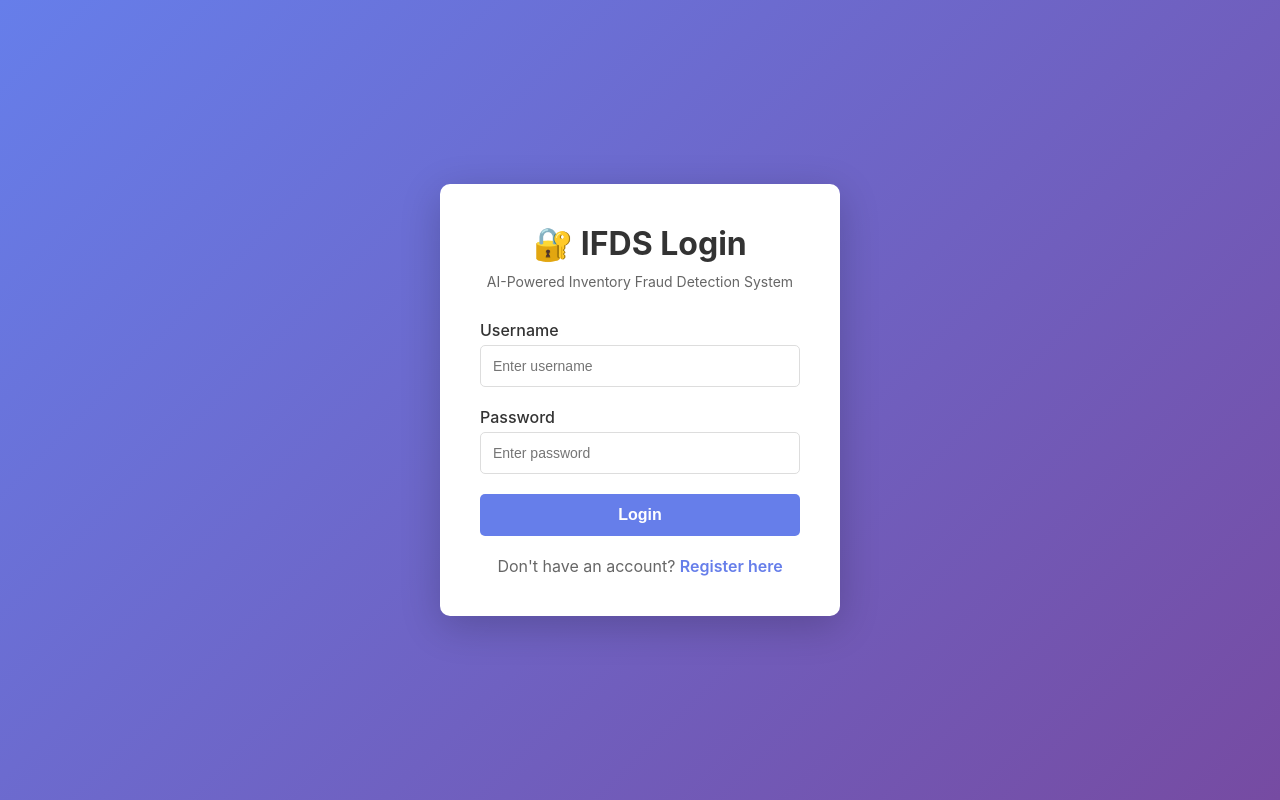
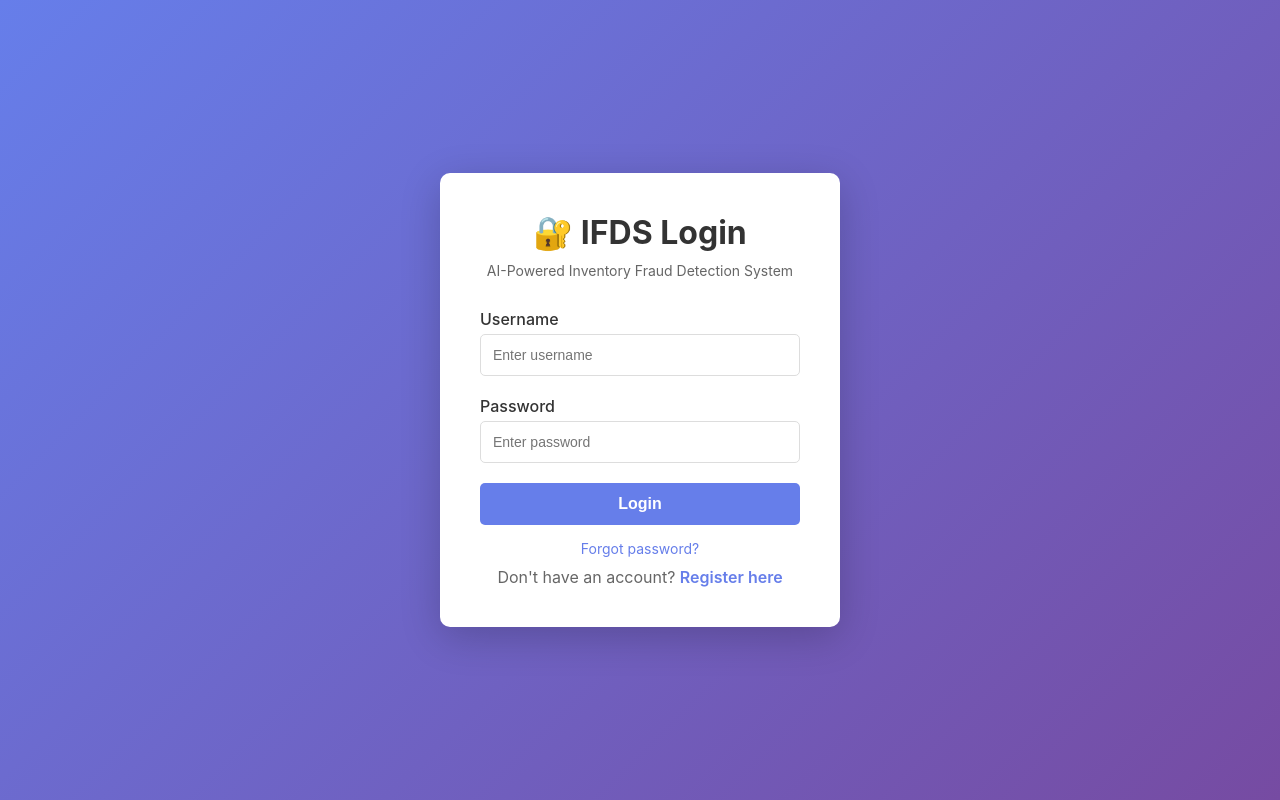
Before and after one commit to naddyy08/ifds-frontend, a React (Create React App) app: page /login in a window 1280 px wide. Built offline with nearby package versions, Linux system fonts and the light colour scheme; no server answers.

Commit message:
Add forgot password feature

```diff
--- a/src/pages/login.js
+++ b/src/pages/login.js
@@ -35,6 +35,18 @@ function Login() {
     } finally {
       setLoading(false);
     }
+  };
+
+  const handleForgotPassword = (e) => {
+    e.preventDefault();
+    alert(
+      '🔐 Password Reset\n\n' +
+      'Please contact your system administrator to reset your password.\n\n' +
+      'Admin Contact:\n' +
+      '📧 Email: admin@ifds.com\n' +
+      '📞 Phone: +60 12-345-6789\n\n' +
+      'Your administrator will verify your identity and reset your password securely.'
+    );
   };
 
   return (
@@ -77,7 +89,21 @@ function Login() {
           </button>
         </form>
 
-        <p style={{ textAlign: 'center', marginTop: '20px', color: '#666' }}>
+        <p style={{ textAlign: 'center', marginTop: '15px', fontSize: '14px' }}>
+          <a
+            href="#"
+            onClick={handleForgotPassword}
+            style={{
+              color: '#667eea',
+              textDecoration: 'none',
+              cursor: 'pointer'
+            }}
+          >
+            Forgot password?
+          </a>
+        </p>
+
+        <p style={{ textAlign: 'center', marginTop: '10px', color: '#666' }}>
           Don't have an account?{' '}
           <Link to="/register" style={{ color: '#667eea', textDecoration: 'none', fontWeight: '600' }}>
             Register here
```
